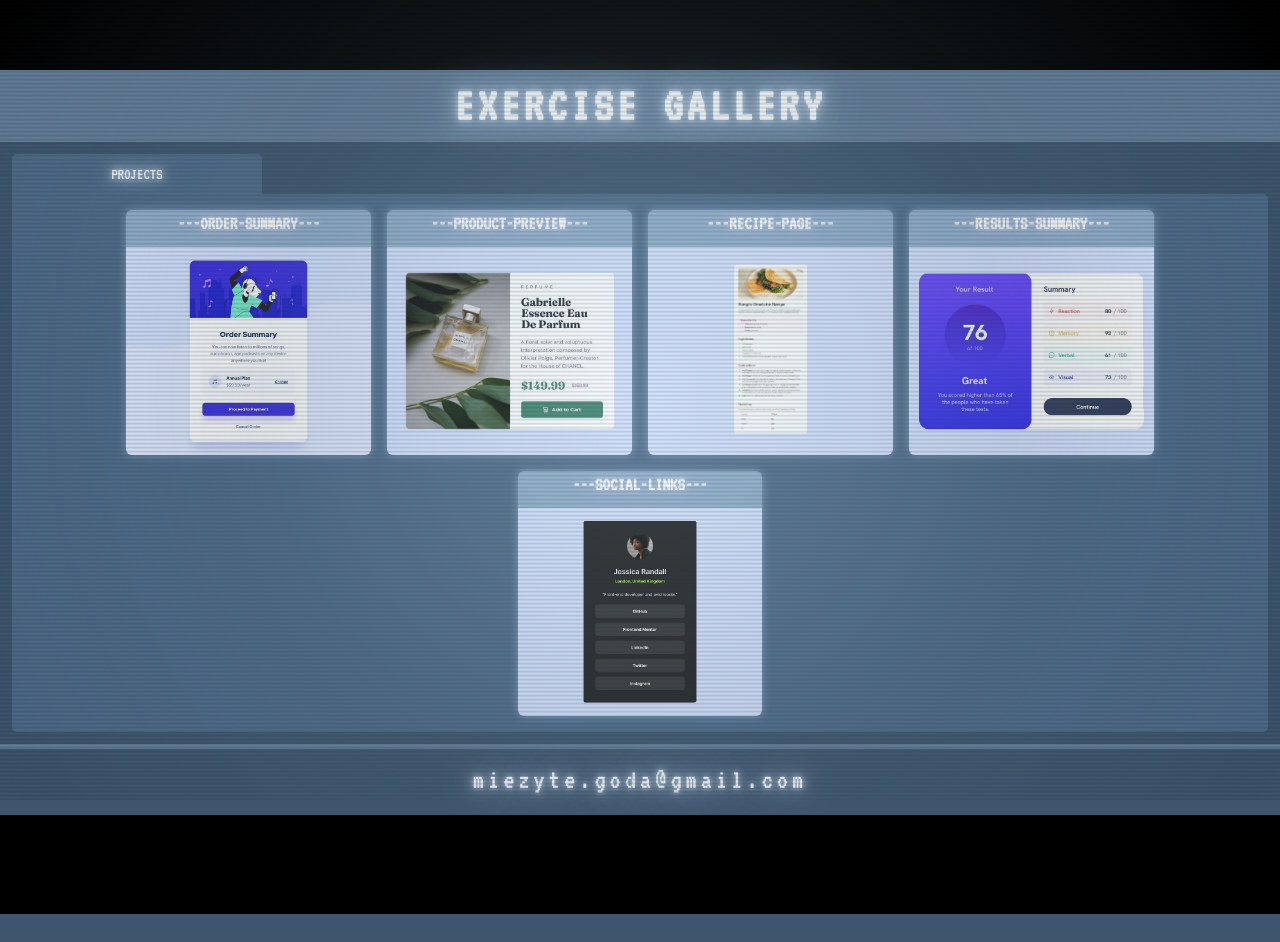
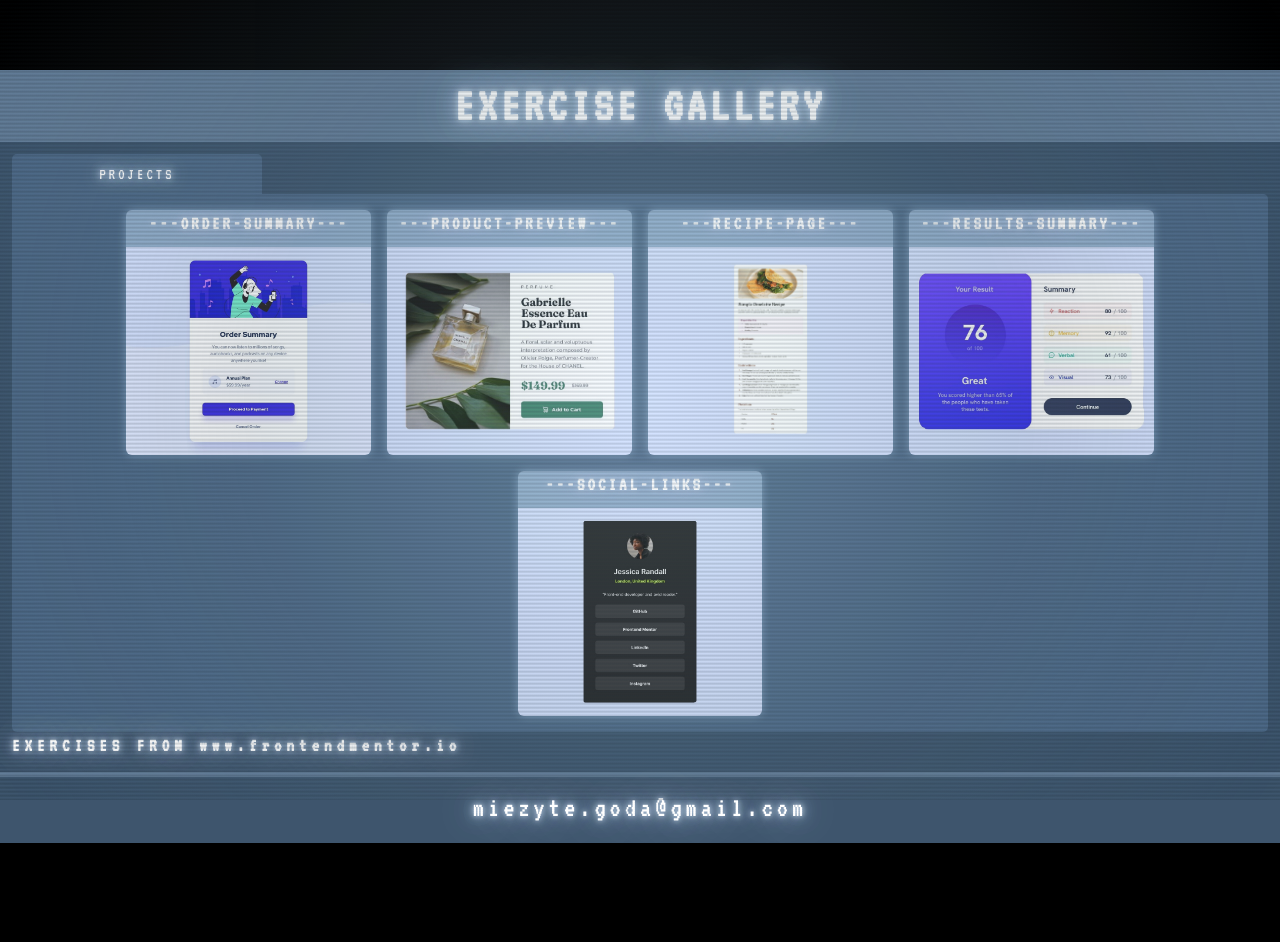
Before and after one commit to gMieFE/portfolio-2, a Vue app: page / in a window 1280 px wide. Before the commit the page ends 914 px from the top, so only its background shows below. Built offline with nearby package versions, Linux system fonts and the light colour scheme.

Commit message:
added-mentor

```diff
--- a/src/components/GalleryCard.vue
+++ b/src/components/GalleryCard.vue
@@ -45,6 +45,7 @@ defineProps({
                0 0 10px #b1c6dd,
                0 0 20px #b1c6dd,
                0 0 40px #b1c6dd;
+  letter-spacing: 3px;
 }
 
 .container img{
--- a/src/views/home.vue
+++ b/src/views/home.vue
@@ -13,7 +13,10 @@ const imageModules = import.meta.glob("@/assets/img/no-tailwind/*", {
 });
 
 const images = Object.entries(imageModules).map(([path, src]) => ({
-  name: path.split("/").pop().replace(/\.[^/.]+$/, ""),
+  name: path
+    .split("/")
+    .pop()
+    .replace(/\.[^/.]+$/, ""),
   src,
 }));
 
@@ -60,10 +63,22 @@ const images = Object.entries(imageModules).map(([path, src]) => ({
         @click="$router.push(`/Project${index + 1}`)"
       />
     </div>
+    <h3>EXERCISES FROM www.frontendmentor.io</h3>
   </div>
 </template>
 
 <style scoped>
+
+h3{
+  font-family: "VT323", monospace;
+  text-shadow:
+    0 0 5px #b1c6dd,
+    0 0 10px #b1c6dd,
+    0 0 20px #b1c6dd,
+    0 0 40px #b1c6dd;
+    color: white;
+    letter-spacing: 5px;
+}
 .card-container {
   max-width: 1300px;
   display: flex;
@@ -93,7 +108,7 @@ const images = Object.entries(imageModules).map(([path, src]) => ({
   padding: 8px;
 
   font-family: "VT323", monospace;
-
+  letter-spacing: 3px;
   font-size: 16px;
   border-radius: 5px 5px 0px 0px;
 }
```
